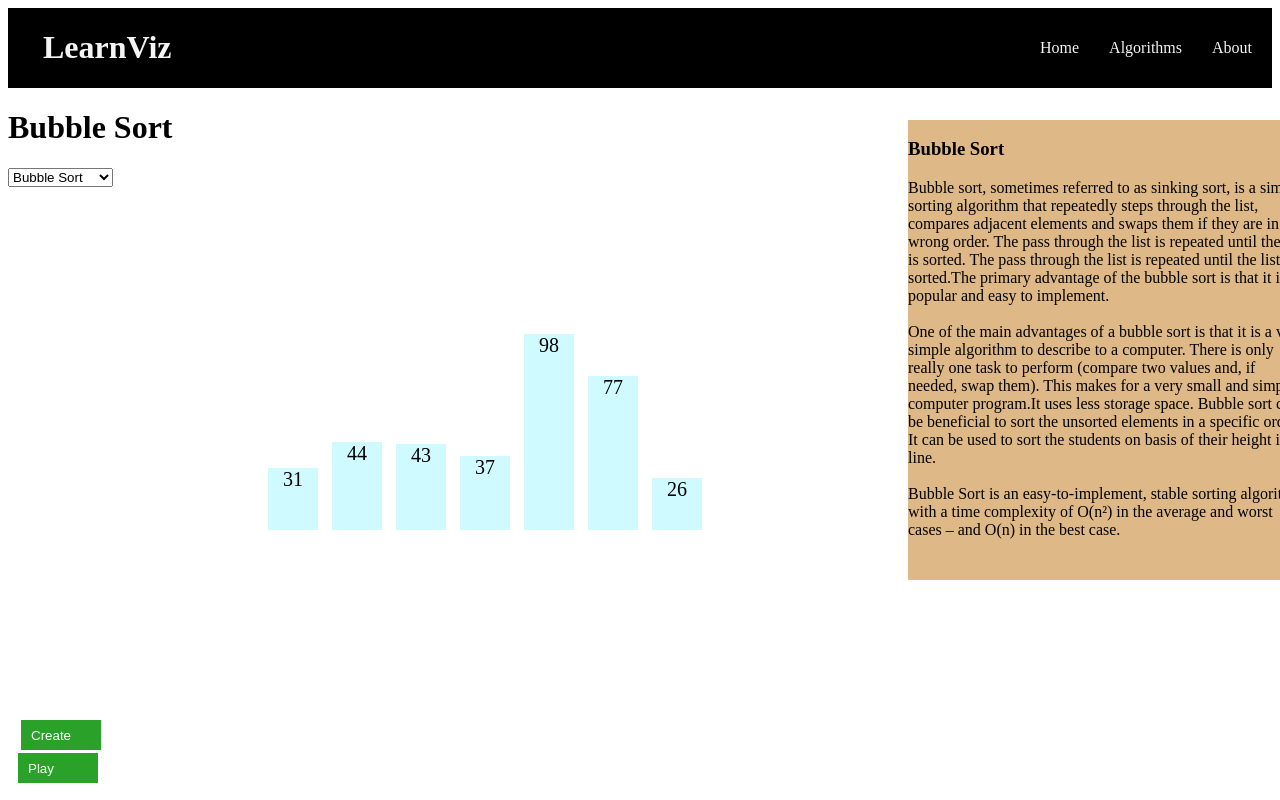
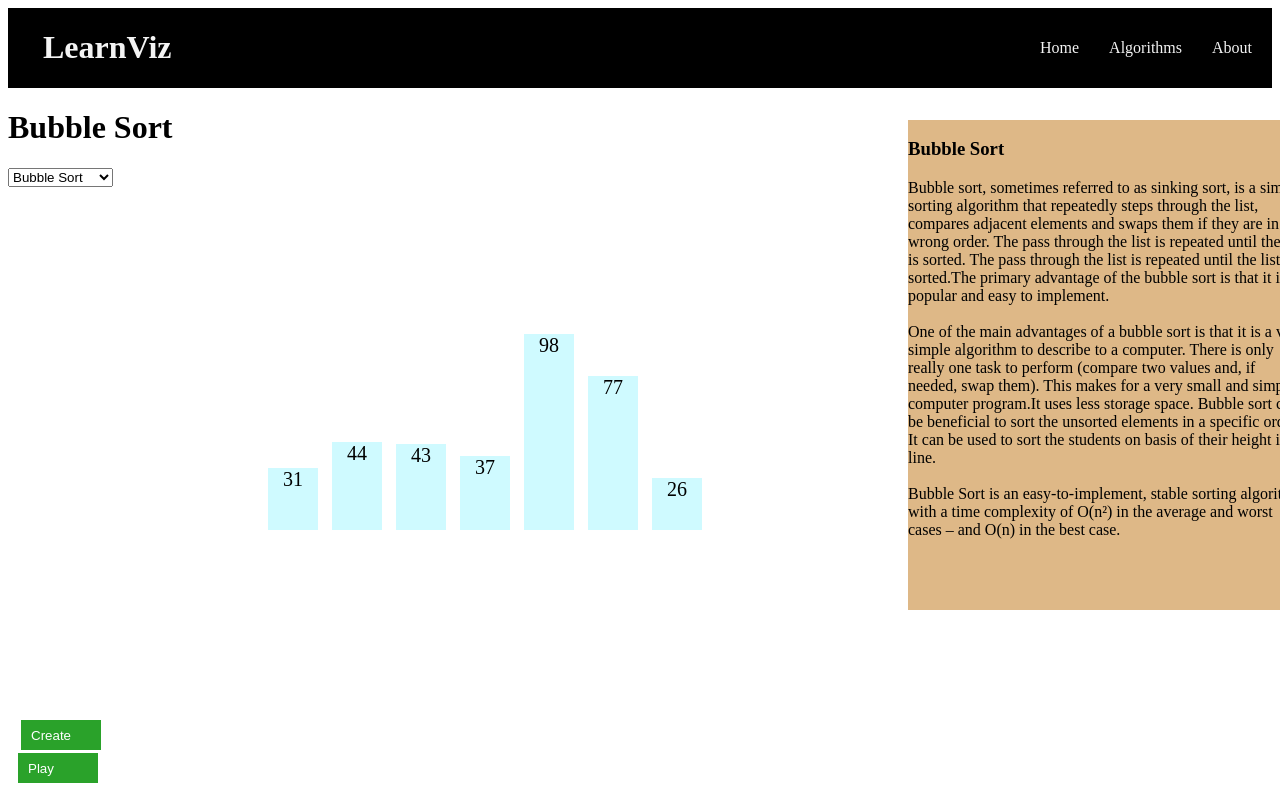
Before and after one commit to Aryan-Motwani/learn-viz, a React (Create React App) app: page /a/1 in a window 1280 px wide. Shown: the top 800 px of the page. Built offline with nearby package versions, Linux system fonts and the light colour scheme.

Commit message:
box height

```diff
--- a/src/css/BST.css
+++ b/src/css/BST.css
@@ -64,6 +64,6 @@ label {
   background-color: burlywood;
   display: inline-block;
   width: 400px;
-  height: 460px;
+  height: 490px;
 
 }
```
